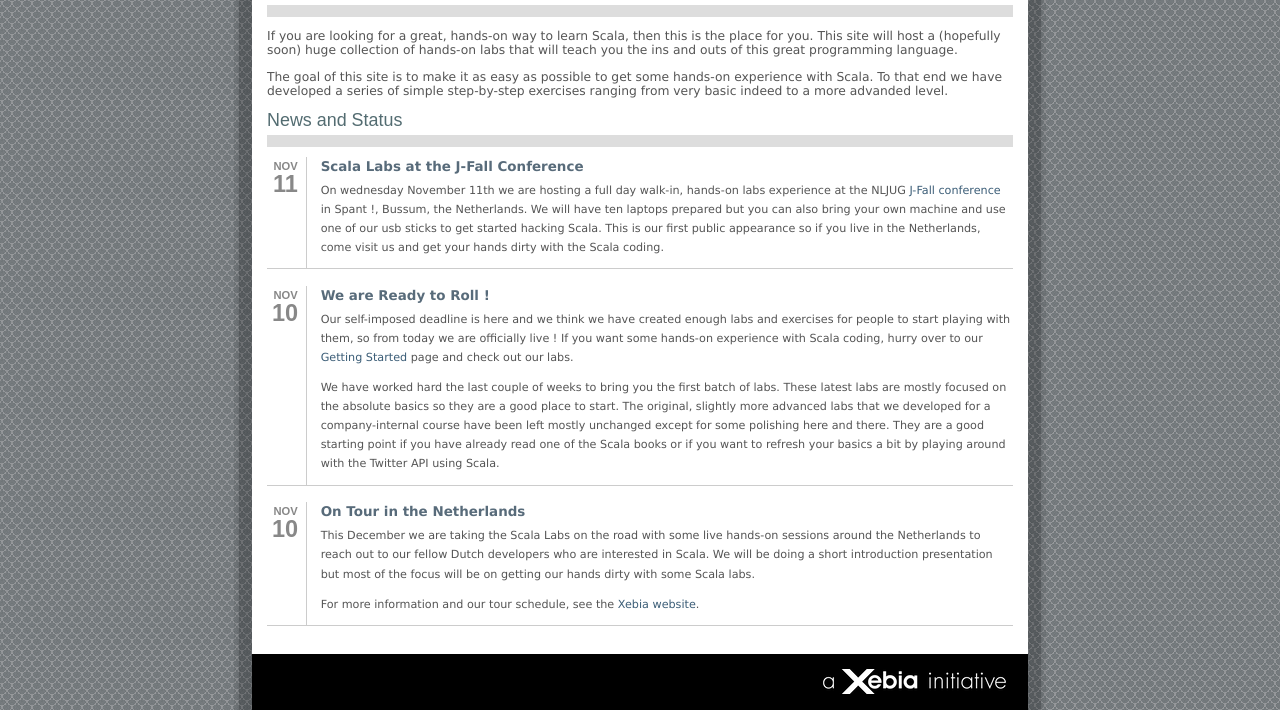
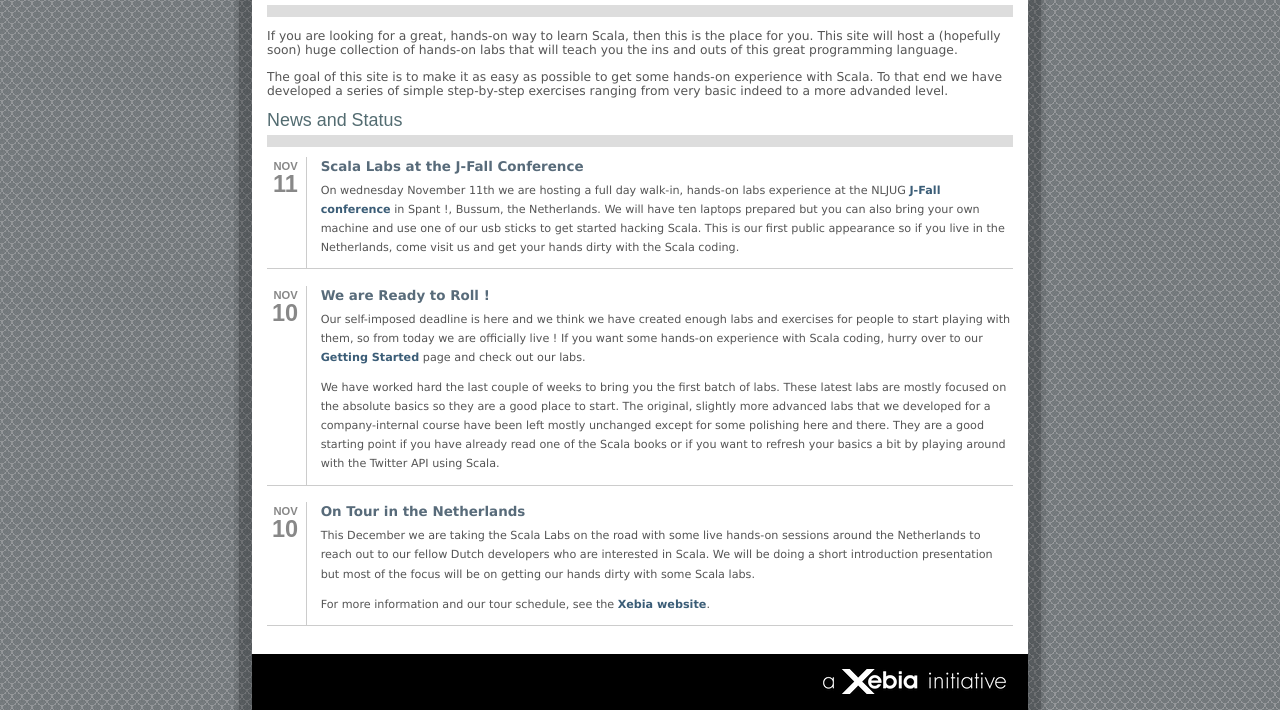
Before and after one commit to scala-labs/scala-labs.github.com, a Jekyll site: the page built from index.html, in a window 1280 px wide. Shown: the part 320-1030 px from the top of the page. Built offline with Jekyll 4.4.1, drawn with Linux system fonts in a browser that asks for light colours.

Commit message:
Adjustments

```diff
--- a/index.html
+++ b/index.html
@@ -30,7 +30,7 @@
 
   <p>
     <span class="title">Scala Labs at the J-Fall Conference</span>
-    On wednesday November 11th we are hosting a full day walk-in, hands-on labs experience at the NLJUG <a href="http://www.nljug.org/pages/events/content/jfall_2009/">J-Fall conference</a> in Spant !, Bussum, the Netherlands. We will have ten laptops prepared but you can also bring your own machine and use one of our usb sticks to get started hacking Scala. This is our first public appearance so if you live in the Netherlands, come visit us and get your hands dirty with the Scala coding.
+    On wednesday November 11th we are hosting a full day walk-in, hands-on labs experience at the NLJUG <b><a href="http://www.nljug.org/pages/events/content/jfall_2009/">J-Fall conference</a></b> in Spant !, Bussum, the Netherlands. We will have ten laptops prepared but you can also bring your own machine and use one of our usb sticks to get started hacking Scala. This is our first public appearance so if you live in the Netherlands, come visit us and get your hands dirty with the Scala coding.
   </p>
 </div>
 <!-- End Post -->
@@ -44,7 +44,7 @@
 
   <p>
     <span class="title">We are Ready to Roll !</span>
-    Our self-imposed deadline is here and we think we have created enough labs and exercises for people to start playing with them, so from today we are officially live ! If you want some hands-on experience with Scala coding, hurry over to our <a href="getting-started.html">Getting Started</a> page and check out our labs.
+    Our self-imposed deadline is here and we think we have created enough labs and exercises for people to start playing with them, so from today we are officially live ! If you want some hands-on experience with Scala coding, hurry over to our <b><a href="getting-started.html">Getting Started</a></b> page and check out our labs.
   </p>
 
   <p>
@@ -66,7 +66,7 @@
   </p>
 
   <p>
-  For more information and our tour schedule, see the <a href="http://www.xebia.com/scalalabs">Xebia website</a>.
+  For more information and our tour schedule, see the <b><a href="http://www.xebia.com/scalalabs">Xebia website</a></b>.
   </p>
 </div>
 <!-- End Post -->
```
